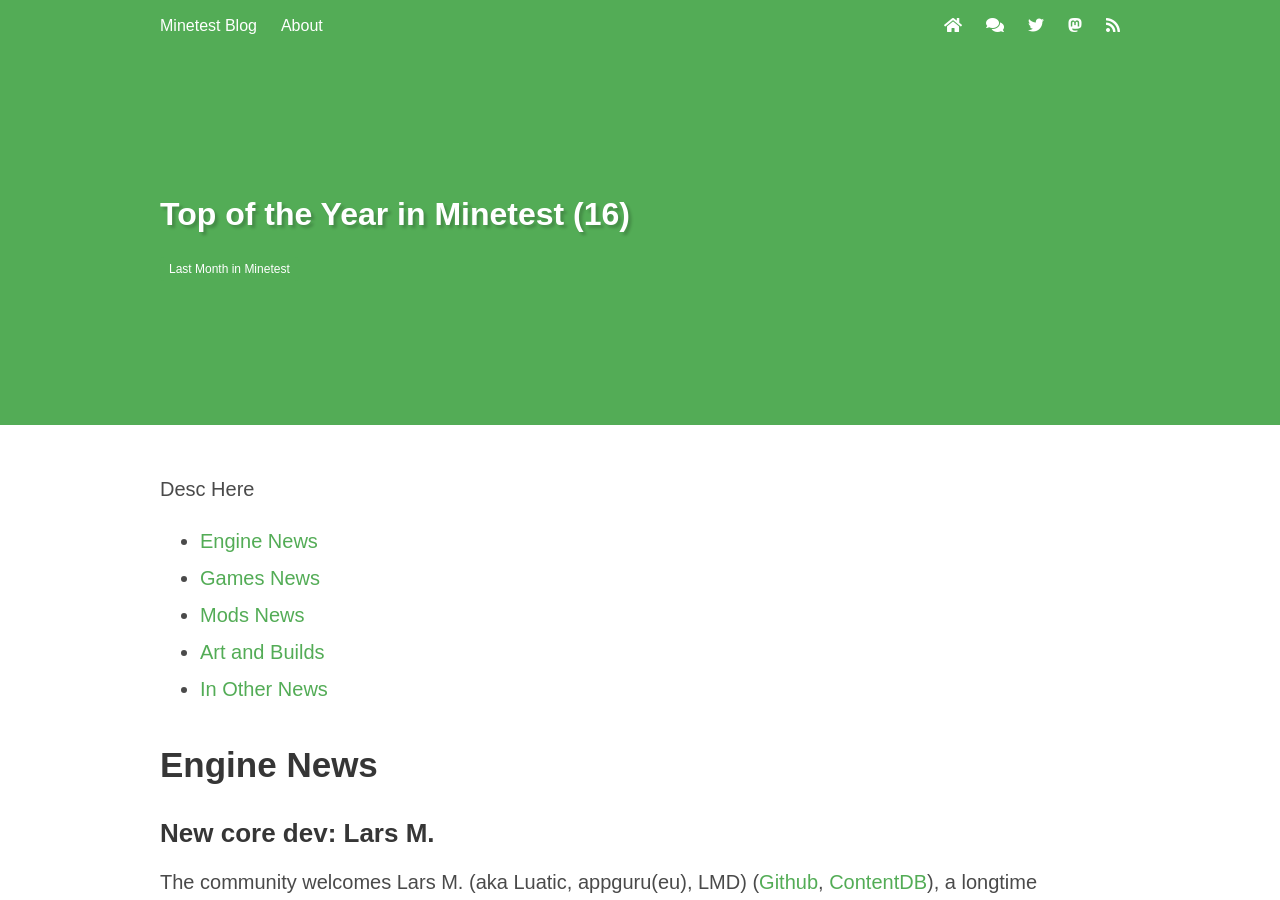
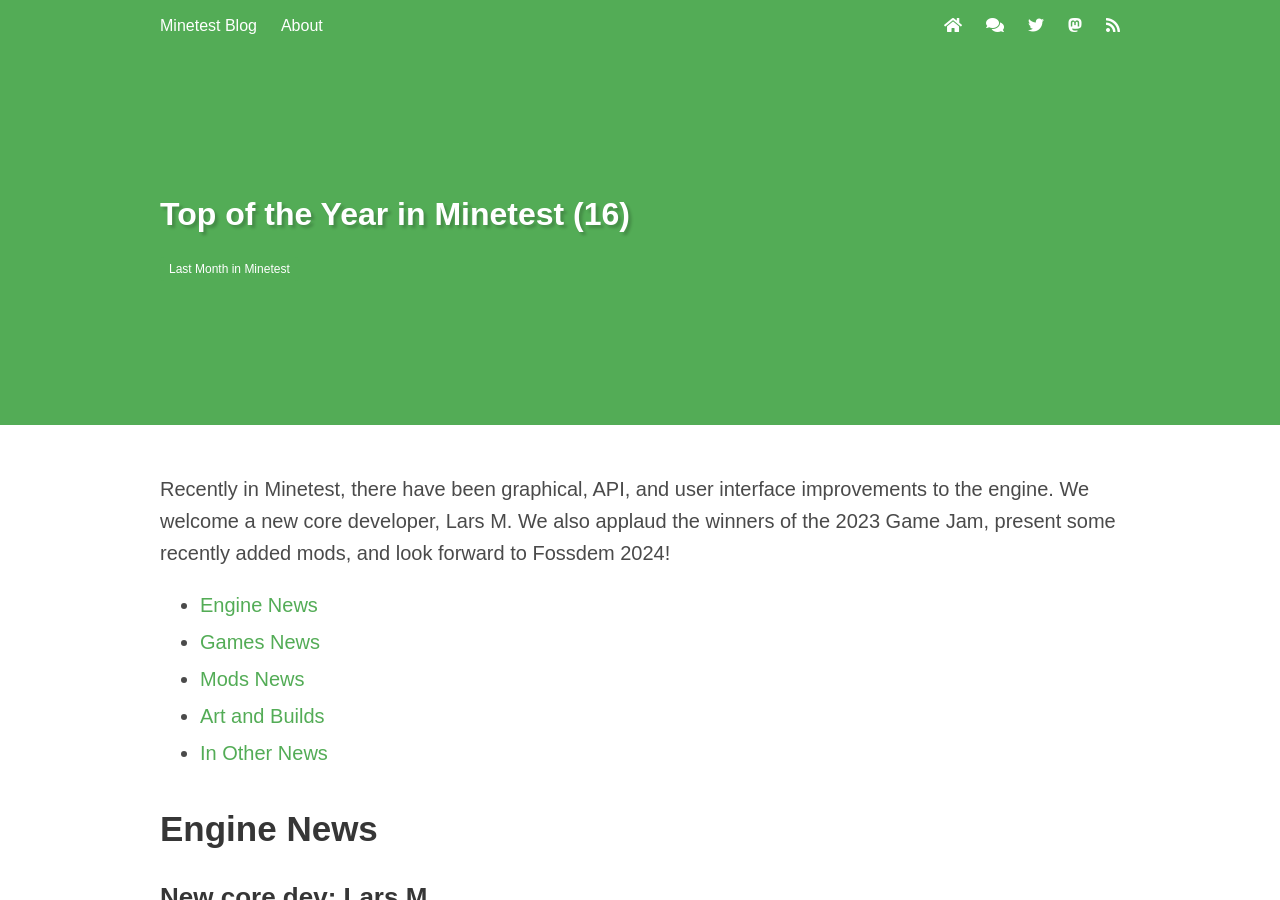
Before and after one commit to minetest/blog, a Jekyll site: the page built from _posts/2024-01-17-January.md, in a window 1280 px wide and 900 px high. Built offline with Jekyll 4.4.1, drawn with Linux system fonts in a browser that asks for light colours.

Commit message:
add Desc

```diff
--- a/_posts/2024-01-17-January.md
+++ b/_posts/2024-01-17-January.md
@@ -14,7 +14,10 @@
 authors:
   - MisterE
 description: >
-  Desc Here
+  Recently in Minetest, there have been graphical, API, and user interface
+  improvements to the engine. We welcome a new core developer, Lars M. We also
+  applaud the winners of the 2023 Game Jam, present some recently added mods, and
+  look forward to Fossdem 2024!
 tags:
   - last_month
 image: /static/blog/2024_TopOfYear/header.jpg
@@ -45,7 +48,10 @@
   caption: The Wall
 ---
 
-Desc Here
+Recently in Minetest, there have been graphical, API, and user interface
+improvements to the engine. We welcome a new core developer, Lars M. We also
+applaud the winners of the 2023 Game Jam, present some recently added mods, and
+look forward to Fossdem 2024!
 
 <!-- more -->
 
```
